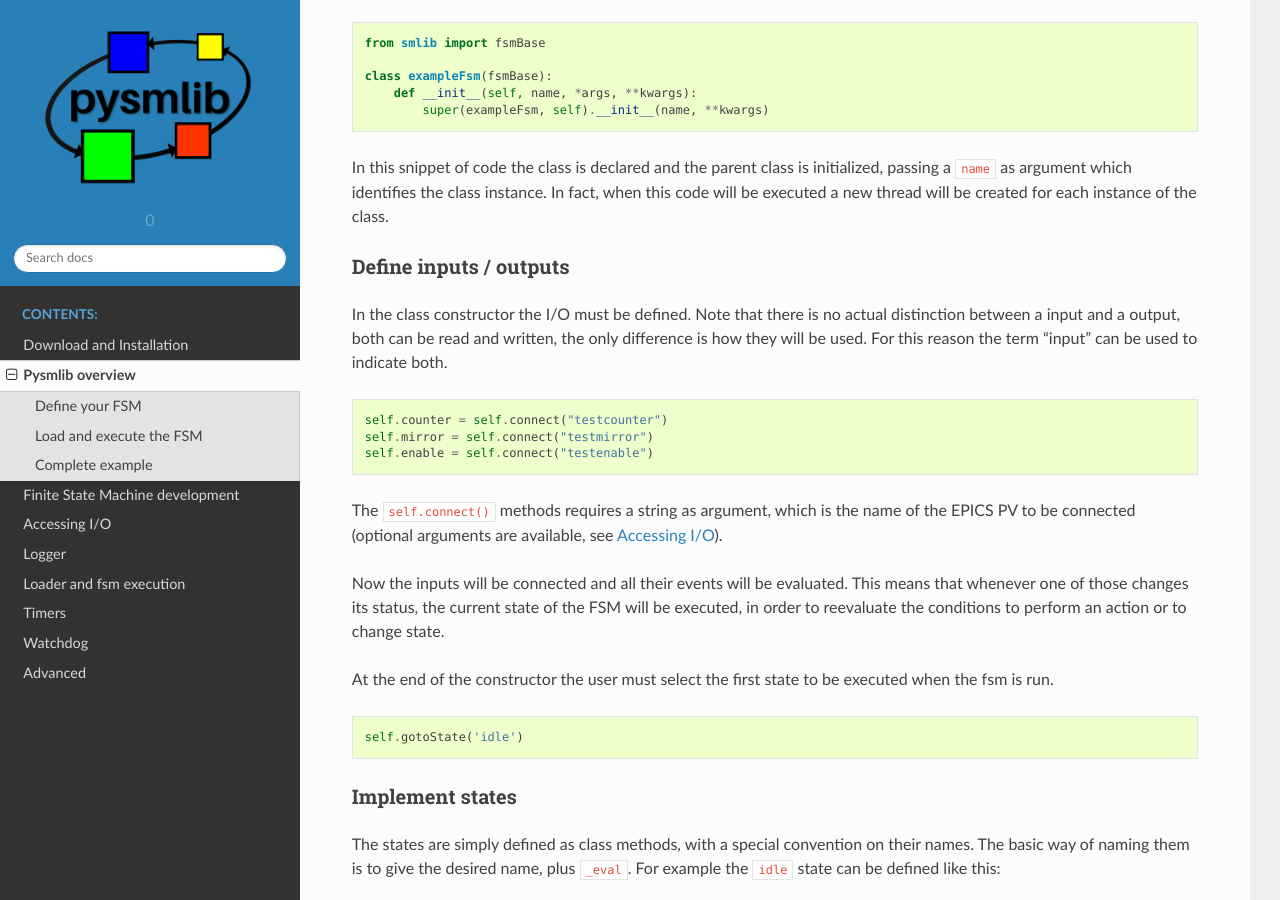
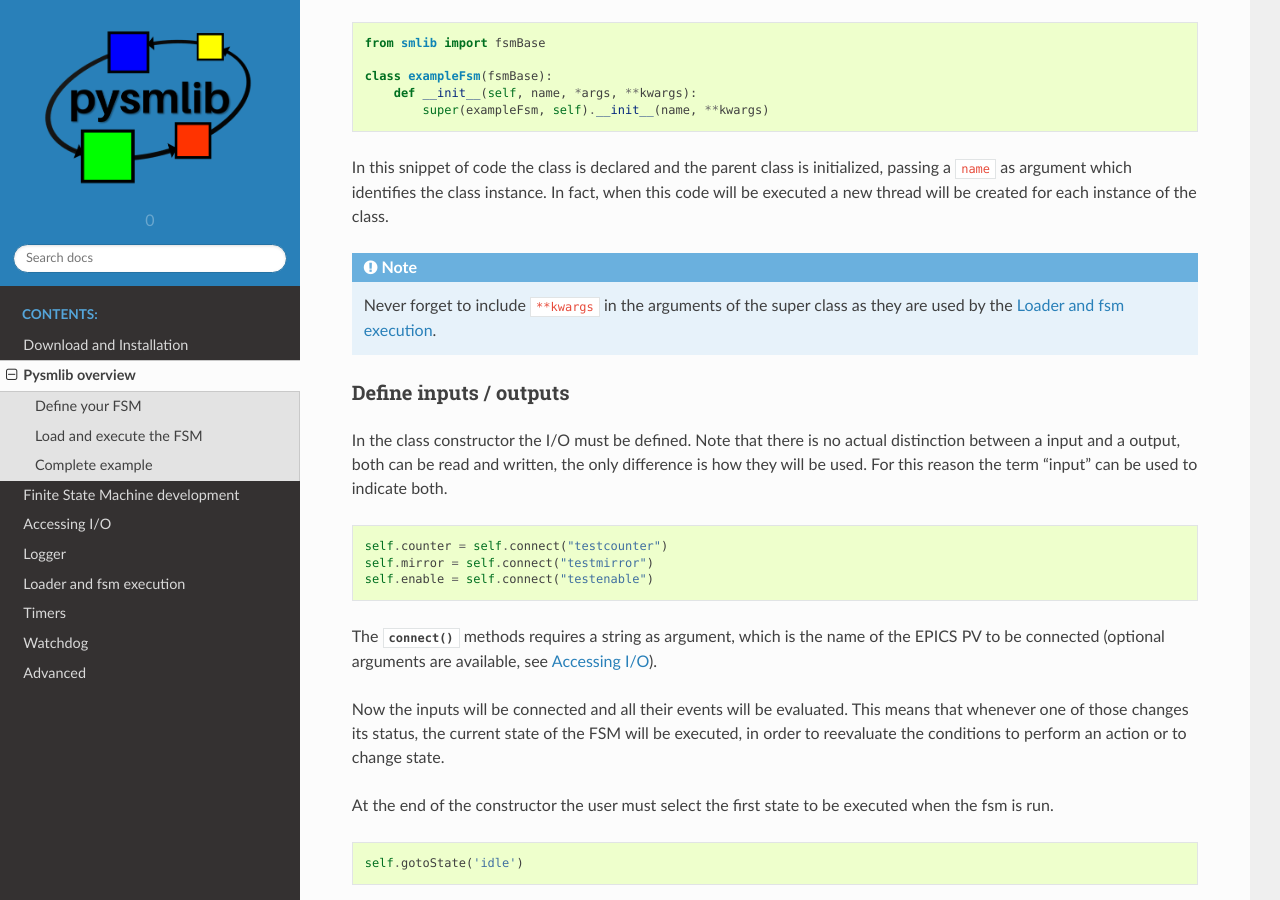
Before and after one commit to darcato/pysmlib, a Sphinx documentation site: the page built from doc/overview.rst, in a window 1280 px wide and 900 px high, scrolled down 557 px. Built offline with Sphinx 7.4.7 and the Read the Docs theme 2.0.0, drawn with Linux system fonts in a browser that asks for light colours.

Commit message:
tweaks to docs

```diff
--- a/doc/io.rst
+++ b/doc/io.rst
@@ -309,6 +309,6 @@ pattern logic, and replacing the parameters with the values passed at run time.
 Summary of the steps to implement a map on inputs
 ^^^^^^^^^^^^^^^^^^^^^^^^^^^^^^^^^^^^^^^^^^^^^^^^^^^^^^^
 
-    1. Use :class:`mappedIOs` instead of :class:`fsmIOs`. This is achieved by calling :func:`loader.setIoMap( )` function.
+    1. Use :class:`mappedIOs` instead of :class:`fsmIOs`. This is achieved by calling :func:`loader.setIoMap()` function.
     2. Create the map file.
     3. Connect to the inputs using the strings defined in the map file, passing all the required parameters as optional arguments.
--- a/doc/overview.rst
+++ b/doc/overview.rst
@@ -39,6 +39,7 @@ initialized, passing a ``name`` as argument which identifies the
 class instance. In fact, when this code will be executed a new thread
 will be created for each instance of the class.
 
+.. note:: Never forget to include ``**kwargs`` in the arguments of the super class as they are used by the :ref:`loader`.
 
 Define inputs / outputs
 ^^^^^^^^^^^^^^^^^^^^^^^^^^^^
@@ -51,7 +52,7 @@ reason the term "input" can be used to indicate both. ::
     self.mirror = self.connect("testmirror")
     self.enable = self.connect("testenable")
 
-The ``self.connect()`` methods requires a string as argument, which is
+The :meth:`connect()` methods requires a string as argument, which is
 the name of the EPICS PV to be connected (optional arguments are
 available, see :ref:`accessing-io`).
 
```
